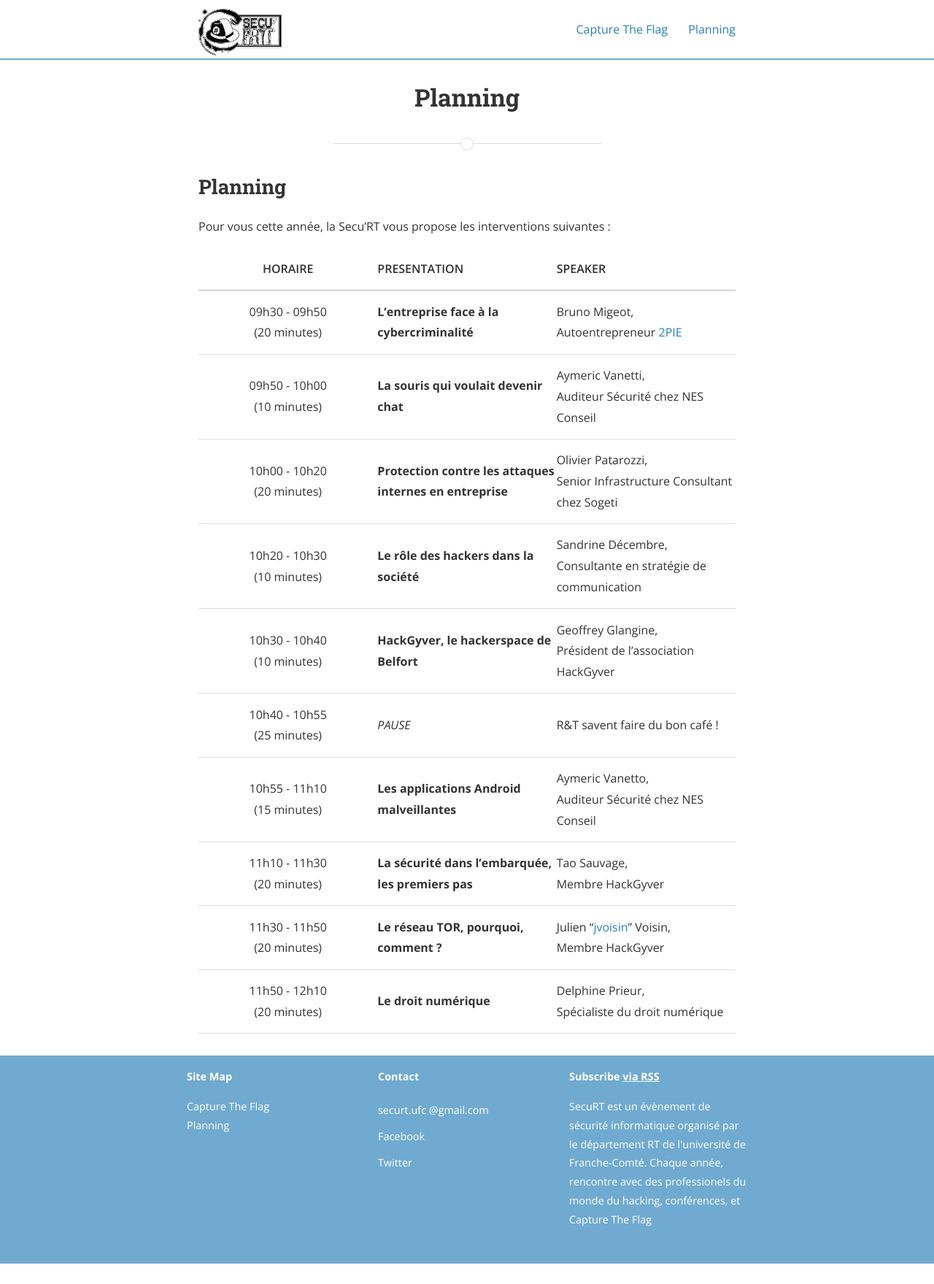
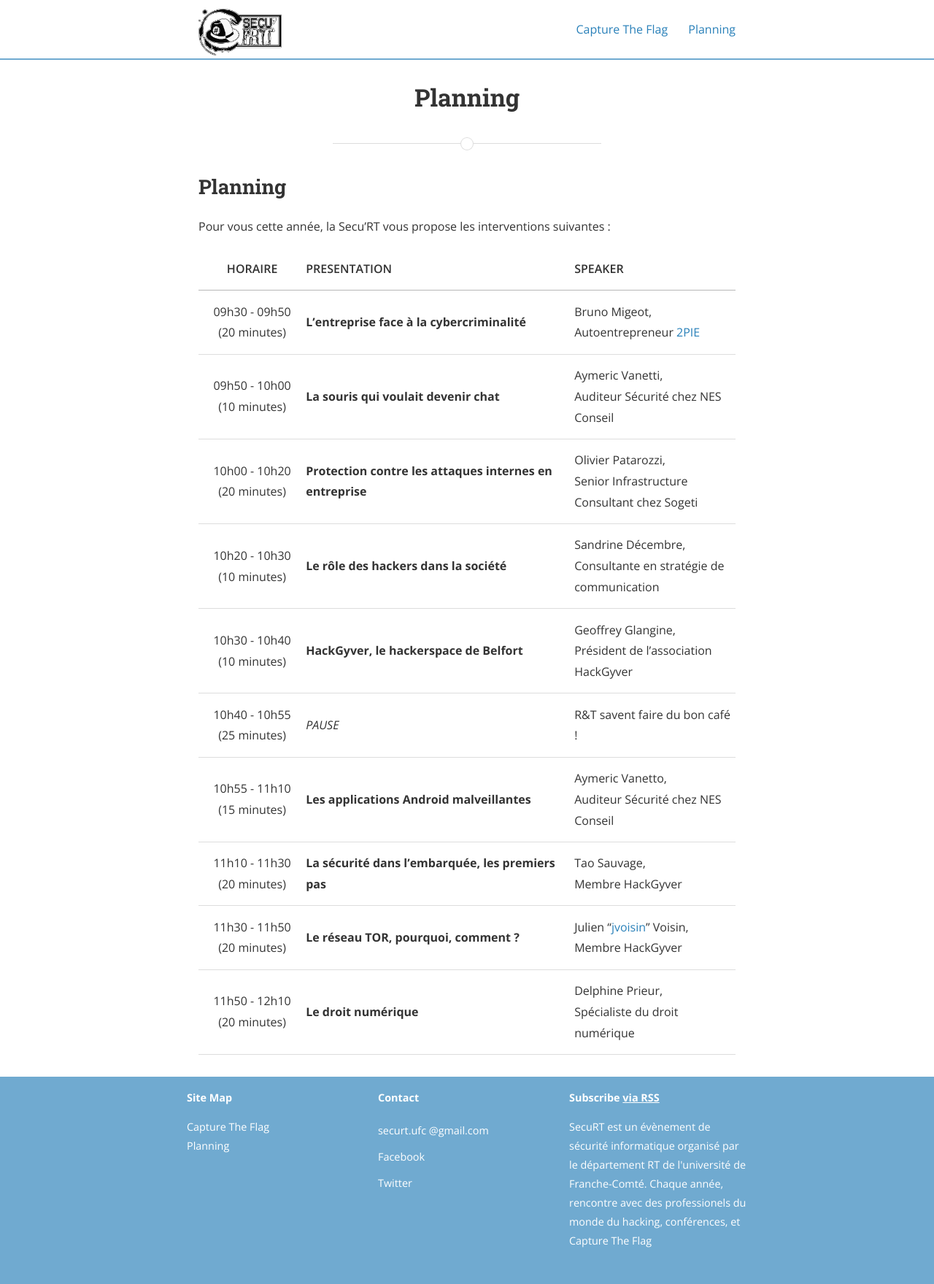
Before and after one commit to SecuRT/securt.github.io, a Jekyll site: the page built from planning.md, in a window 1280 px wide. Shown: the whole page at 73% size. Built offline with Jekyll 4.4.1, drawn with Linux system fonts in a browser that asks for light colours; nearby versions of some CDN libraries; before the commit the page ends 1731 px from its top, so only the background shows below that.

Commit message:
[planning] Talbe in html for quick and dirty css.

```diff
--- a/planning.md
+++ b/planning.md
@@ -8,15 +8,64 @@
 
 Pour vous cette année, la Secu'RT vous propose les interventions suivantes :
 
-| HORAIRE                         | PRESENTATION                                              | SPEAKER                                                            |
-|:-------------------------------:|-----------------------------------------------------------|--------------------------------------------------------------------|
-| 09h30 - 09h50 <br >(20 minutes) | **L'entreprise face à la cybercriminalité**               | Bruno Migeot,<br >Autoentrepreneur [2PIE]( http://www.2pie.fr/ )       |
-| 09h50 - 10h00 <br >(10 minutes) | **La souris qui voulait devenir chat**                    | Aymeric Vanetti,<br >Auditeur Sécurité chez NES Conseil                |
-| 10h00 - 10h20 <br >(20 minutes) | **Protection contre les attaques internes en entreprise** | Olivier Patarozzi,<br >Senior Infrastructure Consultant chez Sogeti    |
-| 10h20 - 10h30 <br >(10 minutes) | **Le rôle des hackers dans la société**                   | Sandrine Décembre,<br >Consultante en stratégie de communication       |
-| 10h30 - 10h40 <br >(10 minutes) | **HackGyver, le hackerspace de Belfort**                  | Geoffrey Glangine,<br >Président de l'association HackGyver            |
-| 10h40 - 10h55 <br >(25 minutes) | *PAUSE*                                                   | R&T savent faire du bon café !                                     |
-| 10h55 - 11h10 <br >(15 minutes) | **Les applications Android malveillantes**                | Aymeric Vanetto,<br >Auditeur Sécurité chez NES Conseil                |
-| 11h10 - 11h30 <br >(20 minutes) | **La sécurité dans l'embarquée, les premiers pas**        | Tao Sauvage,<br >Membre HackGyver                                      |
-| 11h30 - 11h50 <br >(20 minutes) | **Le réseau TOR, pourquoi, comment ?**                    | Julien "[jvoisin]( https://dustri.org/ )" Voisin,<br >Membre HackGyver |
-| 11h50 - 12h10 <br >(20 minutes) | **Le droit numérique**                                    | Delphine Prieur,<br >Spécialiste du droit numérique                    |
+<table>
+  <thead>
+    <tr>
+      <th style="text-align: center; width: 20%">HORAIRE</th>
+      <th style="width: 50%">PRESENTATION</th>
+      <th style="width: 30%">SPEAKER</th>
+    </tr>
+  </thead>
+  <tbody>
+    <tr>
+      <td class="active" style="text-align: center">09h30 - 09h50 <br>(20 minutes)</td>
+      <td><strong>L’entreprise face à la cybercriminalité</strong></td>
+      <td>Bruno Migeot,<br>Autoentrepreneur <a href="http://www.2pie.fr/">2PIE</a></td>
+    </tr>
+    <tr>
+      <td style="text-align: center">09h50 - 10h00 <br>(10 minutes)</td>
+      <td><strong>La souris qui voulait devenir chat</strong></td>
+      <td>Aymeric Vanetti,<br>Auditeur Sécurité chez NES Conseil</td>
+    </tr>
+    <tr>
+      <td class="active" style="text-align: center">10h00 - 10h20 <br>(20 minutes)</td>
+      <td><strong>Protection contre les attaques internes en entreprise</strong></td>
+      <td>Olivier Patarozzi,<br>Senior Infrastructure Consultant chez Sogeti</td>
+    </tr>
+    <tr>
+      <td style="text-align: center">10h20 - 10h30 <br>(10 minutes)</td>
+      <td><strong>Le rôle des hackers dans la société</strong></td>
+      <td>Sandrine Décembre,<br>Consultante en stratégie de communication</td>
+    </tr>
+    <tr>
+      <td class="active" style="text-align: center">10h30 - 10h40 <br>(10 minutes)</td>
+      <td><strong>HackGyver, le hackerspace de Belfort</strong></td>
+      <td>Geoffrey Glangine,<br>Président de l’association HackGyver</td>
+    </tr>
+    <tr>
+      <td style="text-align: center">10h40 - 10h55 <br>(25 minutes)</td>
+      <td><em>PAUSE</em></td>
+      <td>R&amp;T savent faire du bon café !</td>
+    </tr>
+    <tr>
+      <td class="active" style="text-align: center">10h55 - 11h10 <br>(15 minutes)</td>
+      <td><strong>Les applications Android malveillantes</strong></td>
+      <td>Aymeric Vanetto,<br>Auditeur Sécurité chez NES Conseil</td>
+    </tr>
+    <tr>
+      <td style="text-align: center">11h10 - 11h30 <br>(20 minutes)</td>
+      <td><strong>La sécurité dans l’embarquée, les premiers pas</strong></td>
+      <td>Tao Sauvage,<br>Membre HackGyver</td>
+    </tr>
+    <tr>
+      <td class="active" style="text-align: center">11h30 - 11h50 <br>(20 minutes)</td>
+      <td><strong>Le réseau TOR, pourquoi, comment ?</strong></td>
+      <td>Julien “<a href="https://dustri.org/">jvoisin</a>” Voisin,<br>Membre HackGyver</td>
+    </tr>
+    <tr>
+      <td style="text-align: center">11h50 - 12h10 <br>(20 minutes)</td>
+      <td><strong>Le droit numérique</strong></td>
+      <td>Delphine Prieur,<br>Spécialiste du droit numérique</td>
+    </tr>
+  </tbody>
+</table>
```
